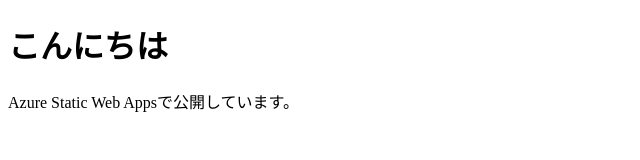
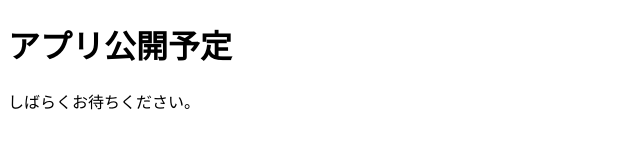
Before and after one commit to MNIF-MakotoIshida/MNIFDXHUB, a plain HTML site: page index.html in a window 1280 px wide. Shown: the whole page, without its empty margins (0-640 px from the left). Drawn offline with Linux system fonts and the light colour scheme.

Commit message:
Add files via upload

```diff
--- a/index.html
+++ b/index.html
@@ -2,10 +2,10 @@
 <html lang="ja">
 <head>
     <meta charset="UTF-8">
-    <title>会社ホームページ</title>
+    <title>MNインターファッション株式会社 ICT推進部 DX支援課</title>
 </head>
 <body>
-    <h1>こんにちは</h1>
-    <p>Azure Static Web Appsで公開しています。</p>
+    <h1>アプリ公開予定</h1>
+    <p>しばらくお待ちください。</p>
 </body>
 </html>
```
